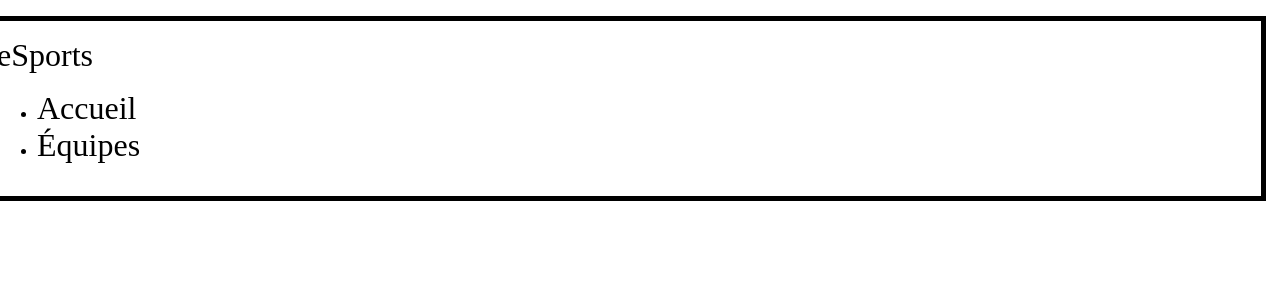
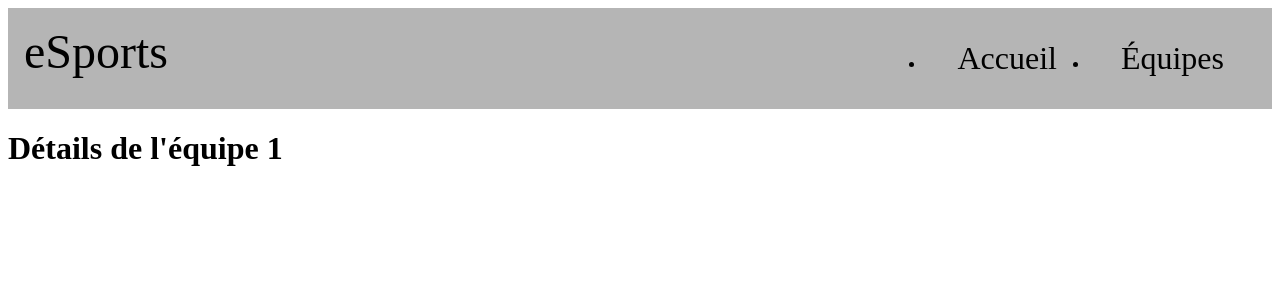
Before and after one commit to anthonylemay/TP2-Intgr3-LemayAnthony, a Vue app in the folder TP2/: page /equipes/1 in a window 1280 px wide. Shown: the top 300 px of the page. Built offline with nearby package versions, Linux system fonts and the light colour scheme.

Commit message:
naviguation des pages + error 404 done

```diff
--- a/TP2/src/App.vue
+++ b/TP2/src/App.vue
@@ -1,17 +1,3 @@
-<script>
-import { RouterLink, RouterView } from 'vue-router'
-import Navbar from './components/navbar.vue'
-
-export default {
-  components: {
-    Navbar,
-    RouterLink,
-    RouterView
-  }
-}
-
-</script>
-
 <template>
 
 <Navbar/>
@@ -19,66 +5,53 @@ export default {
   <RouterView/>
 </template>
 
-<style scoped>
-header {
-  line-height: 1.5;
-  max-height: 100vh;
+<script>
+import { RouterLink, RouterView } from 'vue-router'
+import Navbar from './components/Navbar.vue'
+
+export default {
+  data(){
+
+  },
+  components: {
+    Navbar,
+    RouterLink,
+    RouterView
+  },
+  provide:{
+    equipes:[
+      {idEquipe: 1,
+        nom:"Space Rangers",
+        logo:"https://cdnb.artstation.com/p/assets/images/images/005/603/301/large/daka-dibuja-pandas.jpg?1492380569",
+        joueurs:[
+          {nomJoueur: "TonyBikini"},
+          {nomJoueur: "BlueWaffle"},
+          {nomJoueur: "Bisonman420"},
+          {nomJoueur: "Pmk1H3dSl4p"},
+          {nomJoueur: "the_dead_473"}
+        ]
+      },
+      {idEquipe: 2,
+        nom:"Mom Reapers",
+        logo:"https://cdnb.artstation.com/p/assets/images/images/005/603/303/large/daka-dibuja-reapers.jpg?1492380571",
+        joueurs:[
+          {nomJoueur: "AFKFCK_21"},
+          {nomJoueur: "Trumpist_Catalyst"},
+          {nomJoueur: "Mr.Cooki3z"},
+          {nomJoueur: "Misses-Nun"},
+          {nomJoueur: "TheD00D"}
+        ]
+      },
+    ]
+  }
 }
 
-.logo {
-  display: block;
-  margin: 0 auto 2rem;
+</script>
+
+
+<style>
+.container{
+  max-width:1200px;
 }
 
-nav {
-  width: 100%;
-  font-size: 12px;
-  text-align: center;
-  margin-top: 2rem;
-}
-
-nav a.router-link-exact-active {
-  color: var(--color-text);
-}
-
-nav a.router-link-exact-active:hover {
-  background-color: transparent;
-}
-
-nav a {
-  display: inline-block;
-  padding: 0 1rem;
-  border-left: 1px solid var(--color-border);
-}
-
-nav a:first-of-type {
-  border: 0;
-}
-
-@media (min-width: 1024px) {
-  header {
-    display: flex;
-    place-items: center;
-    padding-right: calc(var(--section-gap) / 2);
-  }
-
-  .logo {
-    margin: 0 2rem 0 0;
-  }
-
-  header .wrapper {
-    display: flex;
-    place-items: flex-start;
-    flex-wrap: wrap;
-  }
-
-  nav {
-    text-align: left;
-    margin-left: -1rem;
-    font-size: 1rem;
-
-    padding: 1rem 0;
-    margin-top: 1rem;
-  }
-}
 </style>
--- a/TP2/src/components/Navbar.vue
+++ b/TP2/src/components/Navbar.vue
@@ -1,8 +1,9 @@
 <template>
 
-    <nav class="module">
-      <router-link :to="{name: 'accueil'}">eSports</router-link>
-      <ul>
+    <nav>
+
+      <router-link :to="{name: 'accueil'}" class="logo">eSports</router-link>
+      <ul class="navLink">
         <li><router-link :to="{name: 'accueil'}">Accueil</router-link></li>
         <li><router-link :to="{name: 'equipes'}">Équipes</router-link></li>
       </ul>
@@ -11,8 +12,12 @@
 </template>
 
 <style scoped>
-.module{
-  border: 5px solid black;
+nav {
+    display:flex;
+    justify-content: space-between;
+    margin: 0 auto;
+    padding: 1rem;
+  background-color: rgb(181, 181, 181);
 }
 
 nav a{
@@ -26,4 +31,30 @@ nav a:hover{
     opacity: 0.5;
 }
 
+
+nav a.router-link-exact-active {
+  color: var(--color-text);
+}
+
+nav a.router-link-exact-active:hover {
+  background-color: transparent;
+}
+
+nav a:first-of-type {
+  border: 0;
+}
+
+.navLink{
+    display:inline-flex;
+}
+
+.navLink a{
+    padding: 1rem;
+    margin:1rem;
+}
+
+.logo{
+    font-size:3rem;
+}
+
 </style>
--- a/TP2/src/router/index.js
+++ b/TP2/src/router/index.js
@@ -1,6 +1,8 @@
 import { createRouter, createWebHistory } from 'vue-router'
 import Accueil from '../views/Accueil.vue'
 import Equipes from '../views/Equipes.vue'
+import DetailsEquipe from '../views/Details-equipe.vue'
+import Error from '../views/Error.vue'
 
 const router = createRouter({
   history: createWebHistory(import.meta.env.BASE_URL),
@@ -14,6 +16,16 @@ const router = createRouter({
       path: '/equipes',
       name: 'equipes',
       component: Equipes
+    },
+    {
+      path: '/equipes/:id',
+      name: 'equipe',
+      component: DetailsEquipe
+    },
+    {
+      path: '/:pathMatch(.*)',
+      name: 'error',
+      component: Error
     }
   ]
 })
--- /dev/null
+++ b/TP2/src/views/Ajout.vue
@@ -0,0 +1,3 @@
+<template>
+    <h1>Ajout Équipe</h1>
+</template>
--- /dev/null
+++ b/TP2/src/views/Details-equipe.vue
@@ -0,0 +1,15 @@
+<template>
+    <h1>Détails de l'équipe {{  idEquipe }}</h1>
+
+    </template>
+
+    <script>
+    export default{
+            data(){
+                return{
+                    idEquipe:this.$route.params.id
+                }
+            }
+    }
+
+    </script>
--- /dev/null
+++ b/TP2/src/views/Error.vue
@@ -0,0 +1,6 @@
+<template>
+    <Navbar/>
+    <h1>Erreur 404</h1>
+<p>Cette page n'existe pas</p>
+<button><router-link :to="{name: 'accueil'}" class="logo">Retour à l'accueil</router-link></button>
+</template>
```
Also changed, not shown: 1 other file (tests, documents, lock files or other folders).
